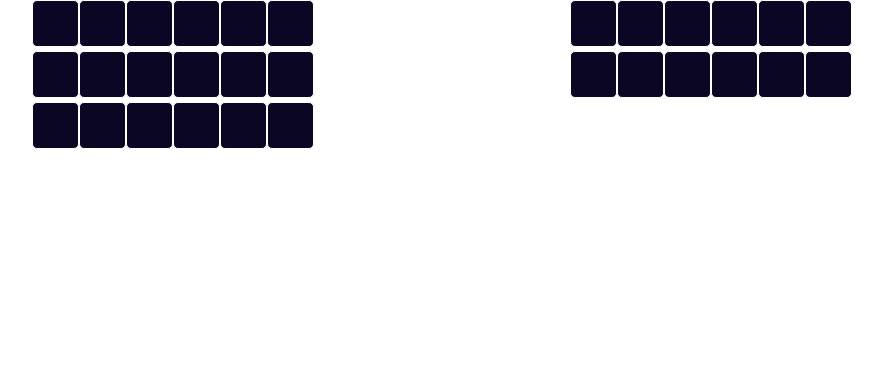
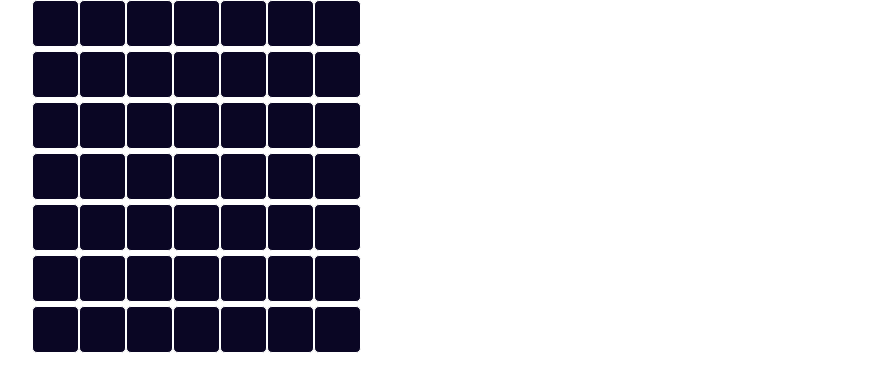
Before and after one commit to juanbrk/minesweeperJs, a React app: page / in a window 1280 px wide. Shown: the top 392 px of the page, without its empty margins (96-979 px from the left). Built offline with nearby package versions, Linux system fonts and the light colour scheme.

Commit message:
Implemented click handler for tiles correctly

```diff
--- a/src/App.js
+++ b/src/App.js
@@ -11,9 +11,9 @@ class App extends Component {
     return (
       <div className="App">
       <Board
-        height={5}
-        width={6}
-        mineCount={10}
+        height={7}
+        width={7}
+        mineCount={3}
       />
       </div>
     );
--- a/src/Components/Tile/Tile.js
+++ b/src/Components/Tile/Tile.js
@@ -19,7 +19,6 @@ const tile = (props) => {
 
     let content = null;
     content = getContent(props, content);
-
 
     return (
 
--- a/src/Containers/Board/Board.css
+++ b/src/Containers/Board/Board.css
@@ -3,6 +3,7 @@
     display:inline-table;
     content: "";
     height: 20px;
+    width: 60%;
     margin-left: 10%;
     margin-right: 10%;
 }
--- a/src/Containers/Board/Board.js
+++ b/src/Containers/Board/Board.js
@@ -17,6 +17,7 @@ class board extends PureComponent {
         //Binding class methods to this
         this.tileClickedHandler = this.tileClickedHandler.bind(this);
         this.renderBoard = this.renderBoard.bind(this);
+        this.revealEmpty = this.revealEmpty.bind(this);
     }
     state = {
         mineCount: this.props.mines,
@@ -60,7 +61,7 @@ class board extends PureComponent {
                     containsMine={dataRowTile.containsMine}
                     isRevealed={dataRowTile.isRevealed}
                     isFlagged={dataRowTile.isFlagged}
-                neighbour={dataRowTile.neighbour}/>
+                    neighbour={dataRowTile.neighbour} />
             );
         });
     }
@@ -169,7 +170,7 @@ class board extends PureComponent {
         return el;
     }
 
-    // Method that reveals the content of every tile on the board. Called when Game over or winning.
+    // Method that reveals the content of every tile on the board and updates the state with new boardData. Called when Game over or winning.
     revealBoardContent = () => {
         //Create a new array from the currentBoardData from state
         const updatedData = [...this.state.boardData];
@@ -184,6 +185,40 @@ class board extends PureComponent {
         })
     }
 
+    // Method that uses recursion and a stack (flood fill maybe?) to reveal all empty || !containsMine and returns the updated board
+    revealEmpty = (xPosition, yPosition, board) => {
+
+        //reveal clicked and empty tile that called upon this method
+        board[xPosition][yPosition].isRevealed = true;
+
+        // Behave as if user had clicked on every surrounding tiles
+        // Get all the neighbouring tiles
+        let neighbours = this.traverseBoard(xPosition, yPosition, board);
+
+        // for every surrounding tile, repeat the process
+        neighbours.forEach(neighbouringTile => {
+            //Once visited, it is going to be revealed, since this is a neighbour of an empty tile, it does not contain mine.
+
+            //Check if empty. If flagged or already revealed it, ommit it
+            if (!neighbouringTile.isFlagged && !neighbouringTile.isRevealed && !neighbouringTile.containsMine) {
+
+                //vacia o vecino
+                // Check if not empty
+                if (!neighbouringTile.isEmpty) {
+
+                    //if not empty, reveal it
+                    board[neighbouringTile.rowIndex][neighbouringTile.colIndex].isRevealed = true;
+                } else {
+                    // if empty, recursion
+                    this.revealEmpty(neighbouringTile.rowIndex, neighbouringTile.colIndex, board);
+                }
+            }
+        });
+
+        //Update board before
+        return board;
+    }
+
     ////////////////////////////////////////////////// Handler methods
     /*
         handles tile click. Accepts 2D[x][y] indexes to reveal the tile that was clicked. This reveal will be done according to the content
@@ -193,18 +228,40 @@ class board extends PureComponent {
      */
     tileClickedHandler = (x, y) => {
         //Obtain the clicked object, this will allow us to update state in a immutable way later
-        const clickedTile = {...this.state.boardData[x][y]};
+        const clickedTile = { ...this.state.boardData[x][y] };
 
         //Check if clicked tile has not been revealed or flagged yet, if revealed do nothing.
-        if( !clickedTile.isRevealed || !clickedTile.isFlagged ){
+        if (!clickedTile.isRevealed || !clickedTile.isFlagged) {
             //If not revealed yet, check for mines
-            if(clickedTile.containsMine){
+            if (clickedTile.containsMine) {
                 //If contains mine, player looses, game status is updated and board content revealed
-                alert("There is a mine, you explode! and loose btw");
+                alert("There is a mine, you explode! and lose btw");
                 this.setState({
                     gameStatus: "GAME OVER"
                 });
                 this.revealBoardContent();
+            } else {
+                //If is not revealed nor flagged nor contains mine... is it empty?
+                if (clickedTile.isEmpty) {
+                    //if empty, reveal and behave as if user clicked on every surrounding tile
+                    const currentBoard = [...this.state.boardData];
+                    const updatedData = [...this.revealEmpty(x, y, currentBoard)];
+                    this.setState({
+                        boardData: updatedData
+                    });
+                } else {
+                    // If clickedTile !empty, show neighbours, update state
+                    clickedTile.isRevealed = true;
+                    //Create a new array of boardData to update the position of the revealed tile
+                    const updatedBoardData = [...this.state.boardData];
+                    // Assign the position of the revealed tile in the new array to the updated tile
+                    updatedBoardData[x][y] = { ...clickedTile };
+                    // Update state with updated board
+                    this.setState({
+                        boardData: updatedBoardData
+                    });
+
+                }
             }
 
         }
```
Lines whose indentation alone changed are shown as unchanged.
